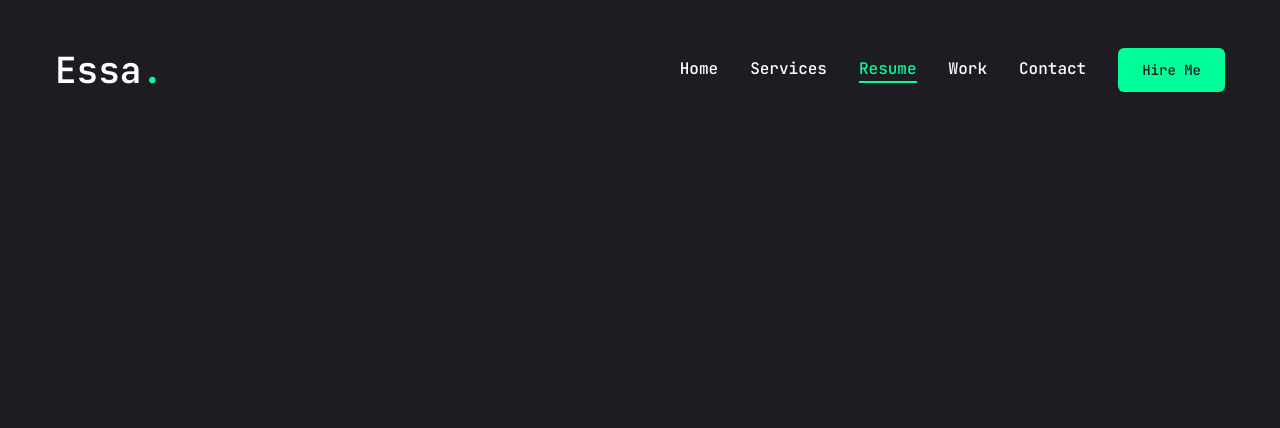
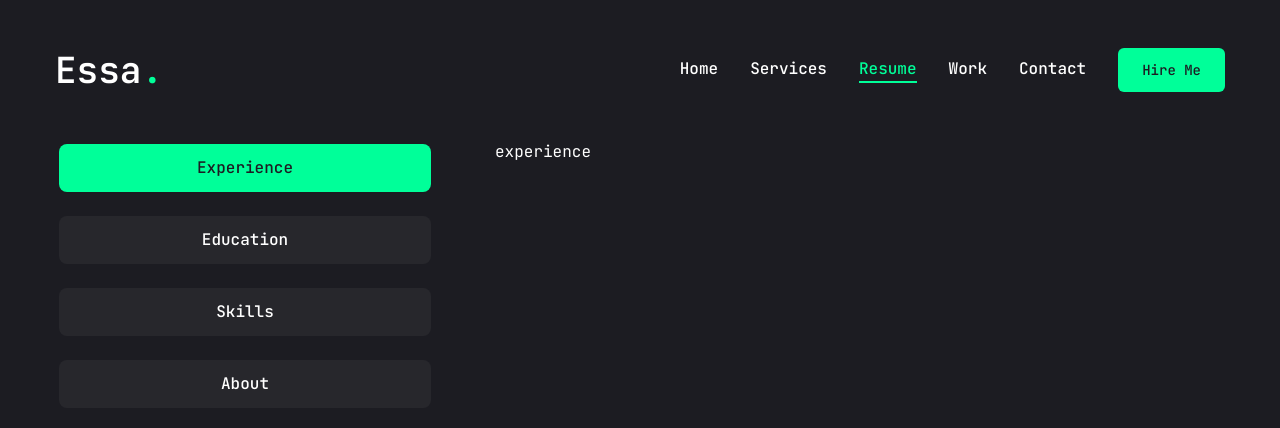
Before and after one commit to essaehaan/my-web, a Next.js app: page /resume in a window 1280 px wide. Shown: the top 428 px of the page. Built offline with nearby package versions, Linux system fonts and the light colour scheme.

Commit message:
Resume updated code

```diff
--- a/app/resume/page.jsx
+++ b/app/resume/page.jsx
@@ -11,7 +11,7 @@ from "react-icons/fa"
 import { SiTailwindcss, Sinextdotjs } from "react-icons/si"
 const about ={
   title: 'About me',
-  description: "Lorem ipsum dolor sit amet consectetur adipisicing elit. Quidem." ,
+  description: "Lorem ipsum dolor sit amet consectetur adipisicing elit." ,
   info:[
 
       {
@@ -35,19 +35,157 @@ const about ={
         fieldValue: "Pakistani",
       },
       {
-        fieldName: "Experiance",
-        fieldValue: "Essaehaan",
+        fieldName: "Language",
+        fieldValue: "English, Urdu, Buroshaski",
       },
 
   ]
 
 }
 
+const experience = {
+  icon: 'assets/resume/badge',
+  title: "My experience",
+  description: "Lorem ipsum dolor sit amet consectetur adipisicing ",
+  item:
+   [
+     {
+       company: "DigiBull",
+       position: "Intern",
+       duration: "June 21 - Aug 21",
+
+     },
+     {
+      company: "PHC Global",
+      position: "Associate Software Engineer",
+      duration: "Nov-21 - May-22 ",
+
+    },
+    {
+      company: "Jumppace Pvt Ltd",
+      position: "Software Engineer",
+      duration: "Feb-23 - Present",
+
+    },
+  ]
+
+}
+
+const eduction = {
+  icon: 'assets/resume/cap.svg',
+  title: "My Eduction",
+  description: "Lorem ipsum dolor sit amet consectetur adipisicing ",
+  item:
+   [
+     {
+       institution: "Uswa Public School & C Nagar",
+       degree: "Matricullation",
+       duration: "Jun-12 - Dec-14",
+
+     },
+     {
+      institution: "VPS & C",
+      degree: "Intermidiate",
+      duration: "Jun-14 - Dec-16",
+
+    },
+    {
+      institution: "Iqra University",
+      degree: "BS(SE)",
+      duration: "Jun-17 - May-22",
+
+    },
+    {
+      institution: "SMIT",
+      degree: "MERN Stake Developer",
+      duration: "May-24 - Present",
+
+    },
+
+  ]
+
+}
+
+const skills ={
+  title: "My skills",
+  description: "Lorem ipsum, dolor sit amet consectetur adipisicing elit.",
+  skillList:[
+    {
+      icon: <FaHtml5/>,
+      name: "html 5",
+    },
+    {
+      icon: <FaCss3/>,
+      name: "css 3",
+    },
+    {
+      icon: <FaJs />,
+      name: "Java Script",
+    },
+    {
+      icon: <FaReact />,
+      name: "React.js",
+    },
+    {
+      icon: <SiTailwindcss />,
+      name: "tailwind.css",
+    },
+
+
+  ],
+
+}
+
+import { Tabs, TabsContent, TabsList, TabsTrigger } from "@/components/ui/tabs"
+import { Tooltip, TooltipContent, TooltipProvider, TooltipTrigger } from "@radix-ui/react-tooltip"
+import { ScrollArea } from "@/components/ui/scroll-area"
+import { motion } from "framer-motion"
+
+
 const Resume = () => {
   return (
-    <div>
+    <motion.div  initial={{opacity: 0}}
+    animate={{
+      opacity: 1,
+      transition: {
+        delay: 2.4,
+        duration: 0.4,
+        ease: "easeIn"
+      },
+    }}
+    className="min-h-[80px] flex items-center justify-center py-12 xl:py-0"
+    >
+      <div className="container mx-auto">
+        <Tabs defaultValue="experience"
+        className="flex flex-col xl:flex-row gap-[60px]">
+          <TabsList className="flex flex-col w-full max-w-[380px] mx-auto xl:mx-0 gap-6">
+            <TabsTrigger value="experience">Experience</TabsTrigger>
+            <TabsTrigger value="education">Education</TabsTrigger>
+            <TabsTrigger value="skills">Skills</TabsTrigger>
+            <TabsTrigger value="about">About</TabsTrigger>
+          </TabsList>
 
-    </div>
+          <div className="min-h-[70vh] w-full">
+            <TabsContent value="experience" className="w-full">
+              experience
+            </TabsContent>
+
+            <TabsContent value="education" className="w-full">
+              Education
+            </TabsContent>
+
+            <TabsContent value="skills" className="w-full">
+              Skills
+            </TabsContent>
+
+            <TabsContent value="about" className="w-full">
+              About
+            </TabsContent>
+          </div>
+        </Tabs>
+      </div>
+
+    </motion.div>
   )
 }
 
--- a/components/ui/tabs.jsx
+++ b/components/ui/tabs.jsx
@@ -11,7 +11,7 @@ const TabsList = React.forwardRef(({ className, ...props }, ref) => (
   <TabsPrimitive.List
     ref={ref}
     className={cn(
-      "inline-flex h-10 items-center justify-center rounded-md bg-slate-100 p-1 text-slate-500 dark:bg-slate-800 dark:text-slate-400",
+      "inline-flex h-auto rounded-md p-1 text-primary",
       className
     )}
     {...props} />
@@ -22,7 +22,7 @@ const TabsTrigger = React.forwardRef(({ className, ...props }, ref) => (
   <TabsPrimitive.Trigger
     ref={ref}
     className={cn(
-      "inline-flex items-center justify-center whitespace-nowrap rounded-sm px-3 py-1.5 text-sm font-medium ring-offset-white transition-all focus-visible:outline-none focus-visible:ring-2 focus-visible:ring-slate-950 focus-visible:ring-offset-2 disabled:pointer-events-none disabled:opacity-50 data-[state=active]:bg-white data-[state=active]:text-slate-950 data-[state=active]:shadow-sm dark:ring-offset-slate-950 dark:focus-visible:ring-slate-300 dark:data-[state=active]:bg-slate-950 dark:data-[state=active]:text-slate-50",
+      "inline-flex items-center w-full bg-[#27272c] justify-center whitespace-nowrap text-white rounded-lg p-3 text-base font-medium ring-offset-white transition-all disabled:pointer-events-none disabled:opacity-50 data-[state=active]:bg-accent data-[state=active]:text-primary data-[state=active]:shadow-sm",
       className
     )}
     {...props} />
@@ -33,7 +33,7 @@ const TabsContent = React.forwardRef(({ className, ...props }, ref) => (
   <TabsPrimitive.Content
     ref={ref}
     className={cn(
-      "mt-2 ring-offset-white focus-visible:outline-none focus-visible:ring-2 focus-visible:ring-slate-950 focus-visible:ring-offset-2 dark:ring-offset-slate-950 dark:focus-visible:ring-slate-300",
+      "max-w-[] ring-offset-white focus-visible:outline-none focus-visible:ring-2 focus-visible:ring-slate-950 focus-visible:ring-offset-2 dark:ring-offset-slate-950 dark:focus-visible:ring-slate-300",
       className
     )}
     {...props} />
```
